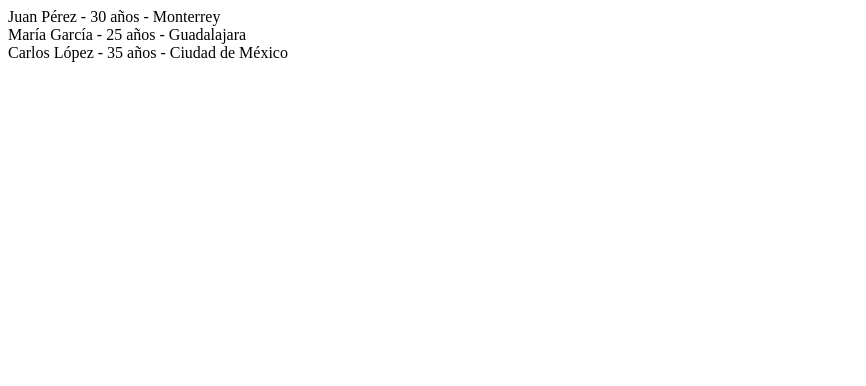
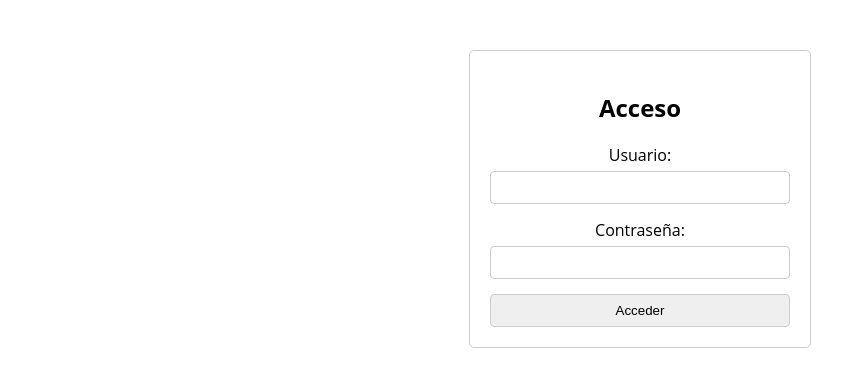
Before and after one commit to DanielGar-gif/fundamentos, a plain HTML site: page index.html in a window 1280 px wide. Shown: the whole page, without its empty margins (0-866 px from the left). Drawn offline with Linux system fonts and the light colour scheme.

Commit message:
Add files via upload

```diff
--- a/estilos.css
+++ b/estilos.css
@@ -1,37 +1,48 @@
-main {
-              width: 50%;
+body{
+font-family: "Open Sans", sans-serif;
+}
+.contenedor{
+	width: 300px;
+    margin: 50px auto;
+    padding: 20px;
+    border: 1px solid #ccc;
     border-radius: 5px;
-              background-color: #f2f2f2;
-              padding: 20px;
-              margin: auto;
+    text-align: center;
 }
-input[type=text]{
+
+.grupo{
+	margin-bottom: 15px;
+}
+
+label {
+    display: block;
+    margin-bottom: 5px;
+}
+
+label {
+    display: block;
+    margin-bottom: 5px;
+}
+
+input[type="text"],
+input[type="password"],input[type="button"] {
     width: 100%;
-  padding: 12px 20px;
-  margin: 8px 0;
-  display: inline-block;
+    padding: 8px;
     border: 1px solid #ccc;
     border-radius: 4px;
     box-sizing: border-box;
 }
 
-input[type=number]{
-  width: 100%;
-  padding: 12px 20px;
-  margin: 8px 0;
-  display: inline-block;
-  border: 1px solid #ccc;
-  border-radius: 4px;
-  box-sizing: border-box;
-}
-
-input[type=submit] {
-  width: 100%;
+button {
     background-color: #4CAF50;
     color: white;
-  padding: 14px 20px;
-  margin: 8px 0;
+    padding: 10px 15px;
     border: none;
     border-radius: 4px;
     cursor: pointer;
+    width: 100%;
 }
+
+input[type="button"]:hover {
+    background-color: #45a049;
+}
--- a/index.html
+++ b/index.html
@@ -2,43 +2,31 @@
 <html lang="es">
 <head>
   <meta charset="UTF-8">
-  <title>Listado</title>
+  <title>Acceso</title>
+  <link rel="stylesheet" href="estilos.css">
+  <script src="login.js"></script>
+  <style>
+
+  </style>
 </head>
 <body>
-  <div id="listado"></div>
+<body>
+<div class="contenedor">
+    <h2>Acceso</h2>
+    <form id="loginform" action="">
+      <div class="grupo">
+        <label for="username">Usuario:</label>
+        <input type="text" id="username" name="" required>
+      </div>
 
-  <script>
-    // Lista de personas
-    lista = [
-      {
-    "nombre": "Juan Pérez",
-    "edad": 30,
-    "ciudad": "Monterrey"
-  },
-  {
-    "nombre": "María García",
-    "edad": 25,
-    "ciudad": "Guadalajara"
-  },
-  {
-    "nombre": "Carlos López",
-    "edad": 35,
-    "ciudad": "Ciudad de México"
-  }
-    ];
+      <div class="grupo">
+        <label for="password">Contraseña:</label>
+                <input type="password" id="password" name="password" required>
+      </div>
+      <input onclick="logo();"type="button" value="Acceder" id="enviar">
 
+      <!--<button type="submit" onclick="logo()">Acceder</button>-->
+    </form>
 
-    localStorage.setItem("datos", JSON.stringify(lista));
-
-
-    lst = JSON.parse(localStorage.getItem("datos"));
-
-
-    lst.forEach(function(elemento) {
-      div = document.createElement("div");
-      div.innerHTML = elemento.nombre + " - " + elemento.edad + " años" + " - " + elemento.ciudad ;
-      document.getElementById("listado").appendChild(div);
-    });
-  </script>
 </body>
 </html>
--- /dev/null
+++ b/login.js
@@ -0,0 +1,32 @@
+lista = [{
+  username: "fernando",
+  password: "fer.123",
+  nivel: 1
+}, {
+  username: "raquel",
+  password: "raq.123",
+  nivel: 2
+}];
+
+localStorage.setItem("datos", JSON.stringify(lista));
+usuarios = JSON.parse(localStorage.getItem("datos"));
+console.log(typeof(usuarios));
+
+function logo() {
+  const username = document.getElementById("username").value;
+  const password = document.getElementById("password").value;
+
+  const validUser = usuarios.find(user =>
+    user.username === username && user.password === password
+  );
+
+  if (validUser) {
+    if (validUser.nivel === 1) {
+      location.href = "admin.html";
+    } else if (validUser.nivel === 2) {
+      location.href = "usuario.html";
+    }
+  } else {
+    alert("Usuario o contraseña incorrectos.");
+  }
+}
```
Also changed, not shown: admin.html (added, +11 -0 lines), usuario.html (added, +12 -0 lines). Lines whose indentation alone changed are shown as unchanged.
